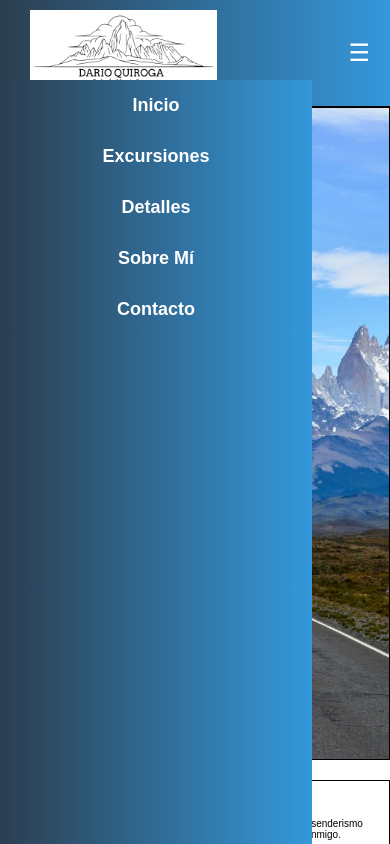
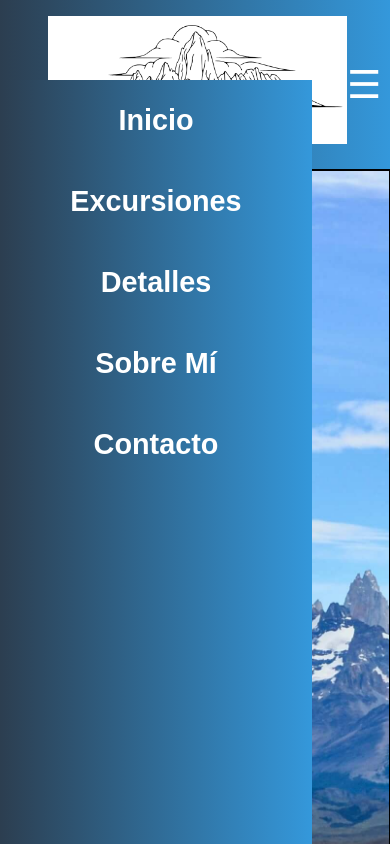
Before and after one commit to darowx/TP-Final-Claudio-Quiroga, a plain HTML site: page index.html in a window 390 px wide. Both pictures are taken after a click on the button "Abrir menú". Shown: the top 844 px of the page. Drawn offline with Linux system fonts and the light colour scheme.

Commit message:
Correcciones finales

```diff
--- a/css/style.css
+++ b/css/style.css
@@ -8,6 +8,11 @@
 html {
   font-size: 62.5%;
   box-sizing: border-box;
+}
+@media (max-width: 768px) {
+  html {
+    font-size: 100%;
+  }
 }
 
 body {
@@ -61,7 +66,8 @@ header nav ul li a {
   text-decoration: none;
   font-weight: bold;
 }
-header .menu-toggle {
+
+.menu-toggle {
   display: none;
   background: none;
   border: none;
@@ -71,15 +77,16 @@ header .menu-toggle {
   color: white;
 }
 @media (max-width: 768px) {
-  header .menu-toggle {
+  .menu-toggle {
     display: block;
   }
 }
-header .nav-menu {
+
+.nav-menu {
   transition: all 0.3s ease;
 }
 @media (max-width: 768px) {
-  header .nav-menu {
+  .nav-menu {
     position: fixed;
     top: 80px;
     left: -100%;
@@ -89,23 +96,23 @@ header .nav-menu {
     flex-direction: column;
     z-index: 999;
   }
-  header .nav-menu.active {
+  .nav-menu.active {
     left: 0;
   }
-  header .nav-menu ul {
+  .nav-menu ul {
     flex-direction: column;
     width: 100%;
     margin: 0;
   }
-  header .nav-menu ul li {
+  .nav-menu ul li {
     margin: 1.5rem 0;
     text-align: center;
   }
-  header .nav-menu ul li a {
+  .nav-menu ul li a {
     color: white;
     font-size: 1.8rem;
   }
-  header .nav-menu .logo img {
+  .nav-menu .logo img {
     height: 6rem;
   }
 }
@@ -395,5 +402,3 @@ footer a {
   margin: 0 1rem;
   font-weight: bold;
 }
-
-/*# sourceMappingURL=style.css.map */
```
